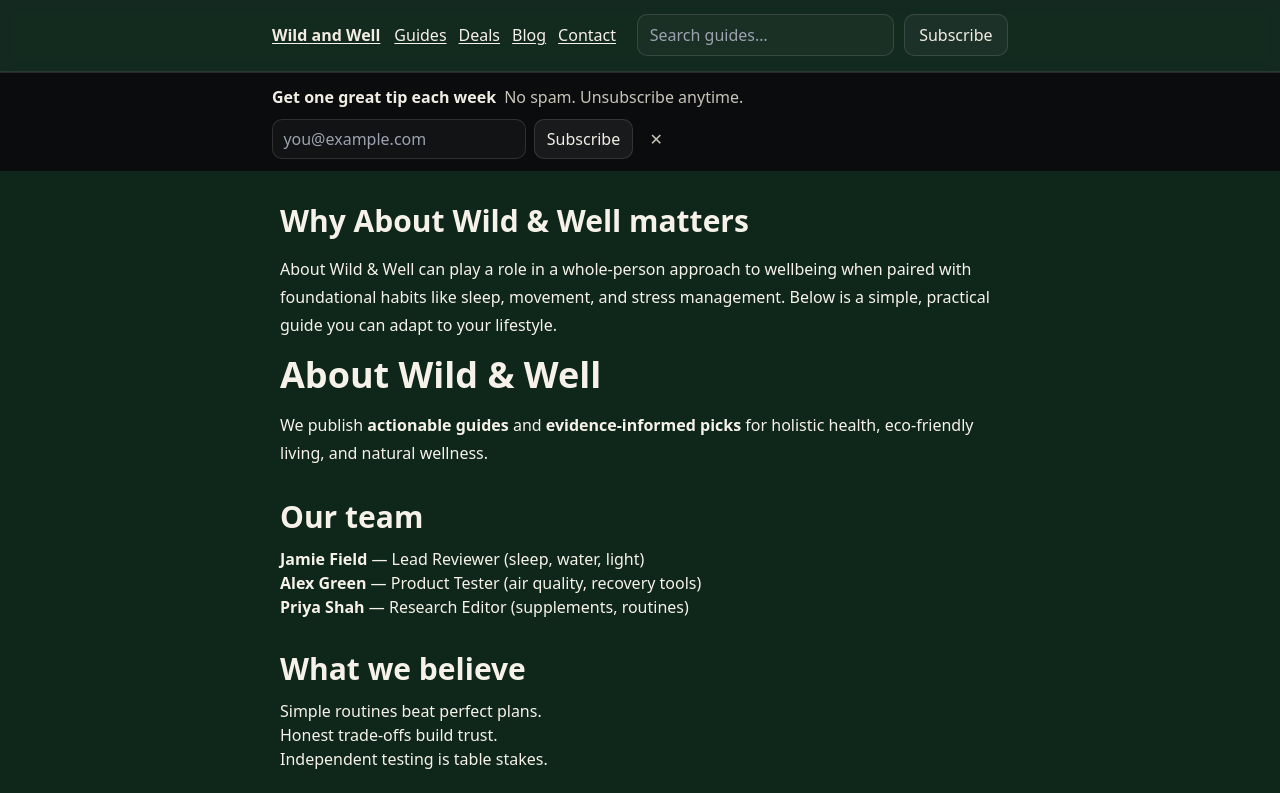
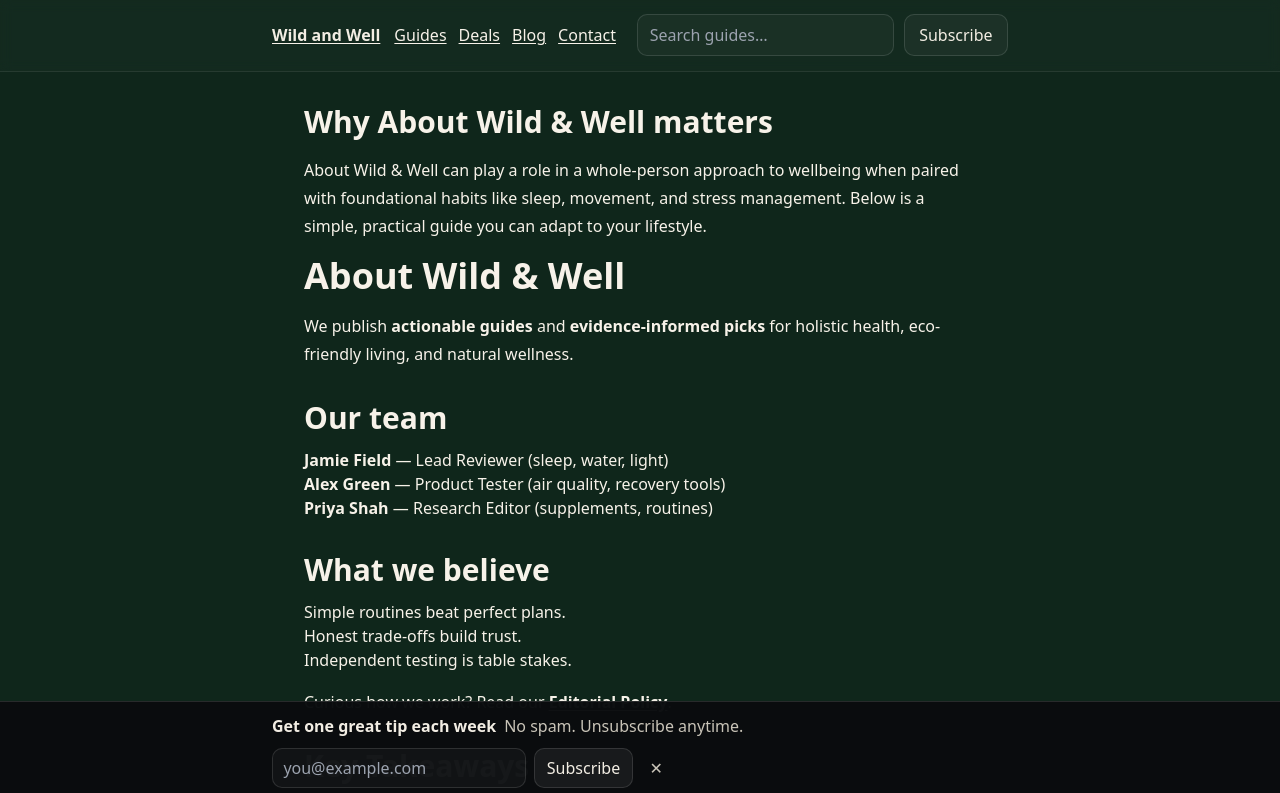
Before and after one commit to dariosandison/Eco---Holistic, a Next.js app: page /about in a window 1280 px wide. Shown: the top 793 px of the page. Built offline with nearby package versions, Linux system fonts and the light colour scheme; no server answers.

Commit message:
Update _app.js

```diff
--- a/pages/_app.js
+++ b/pages/_app.js
@@ -1,16 +1,16 @@
-import "../styles/globals.css";
-import SiteHeader from "../components/SiteHeader";
-import SiteFooter from "../components/SiteFooter";
-import NewsletterBar from "../components/NewsletterBar";
+import "@/styles/globals.css";
+import SiteHeader from "@/components/SiteHeader";
+import SiteFooter from "@/components/SiteFooter";
+import NewsletterBar from "@/components/NewsletterBar";
 
 export default function App({ Component, pageProps }) {
   return (
     <>
       <SiteHeader />
-      <NewsletterBar />
-      <main className="min-h-screen bg-brand-green text-brand-cream">
+      <main className="container">
         <Component {...pageProps} />
       </main>
+      <NewsletterBar />
       <SiteFooter />
     </>
   );
```
